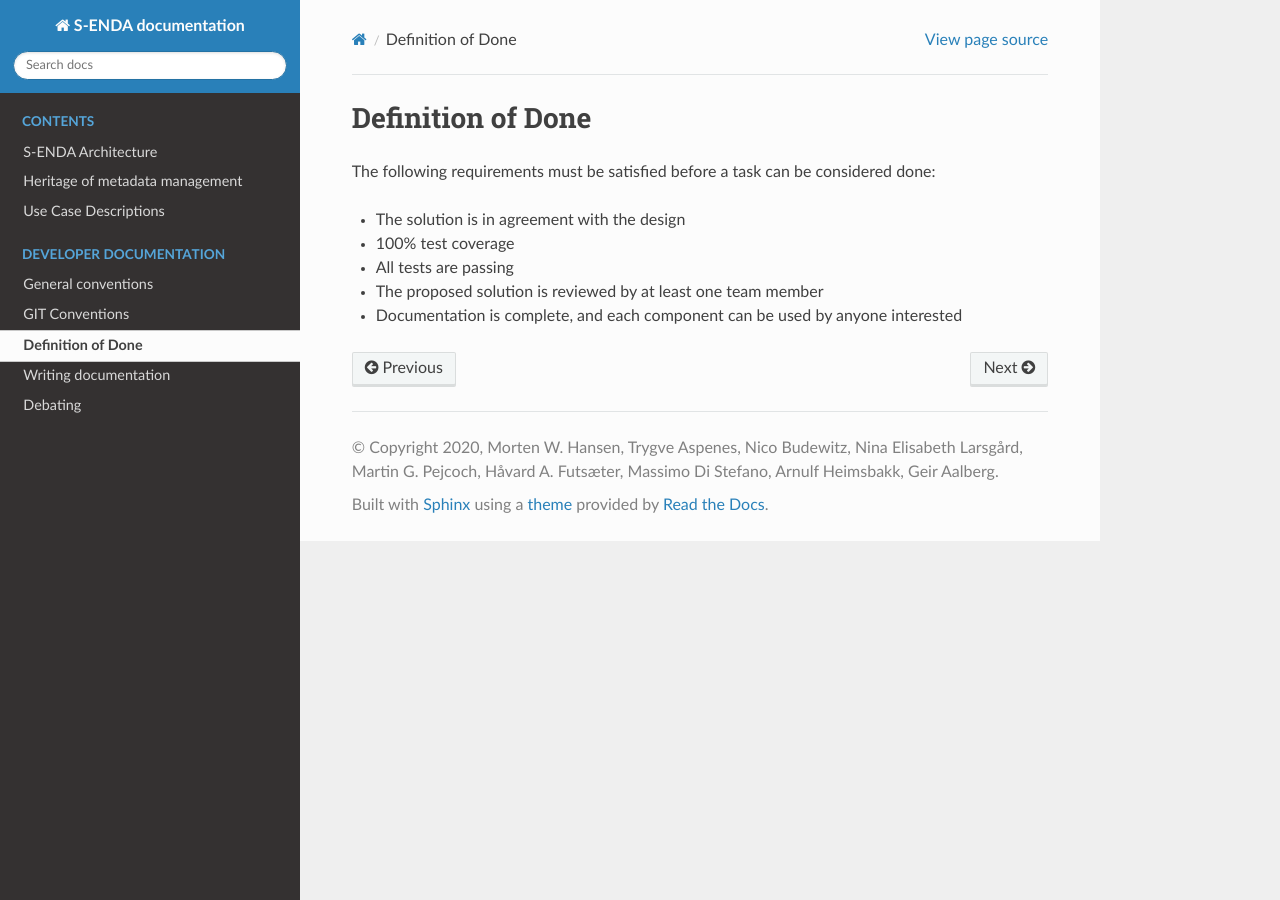
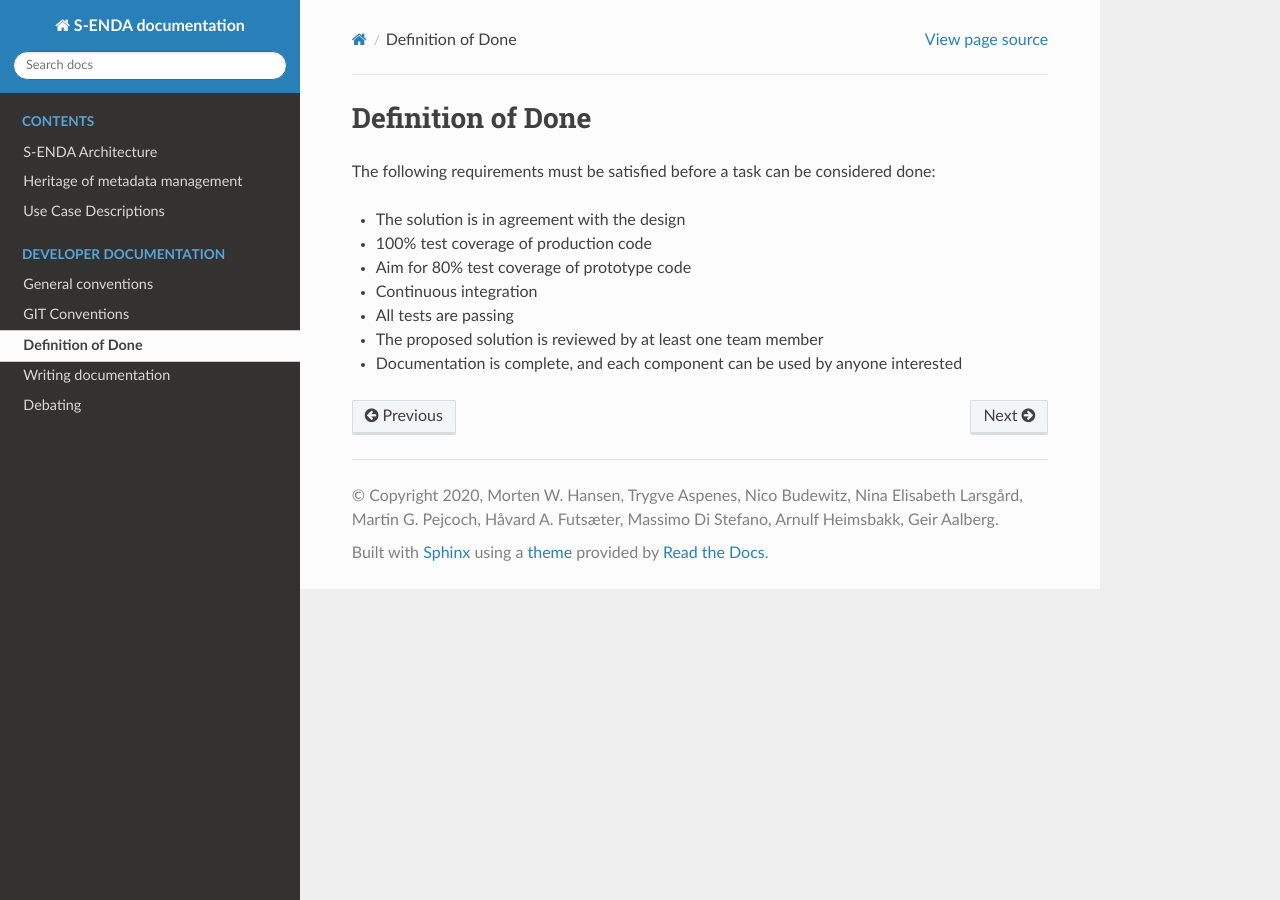
Before and after one commit to metno/S-ENDA-documentation, a Sphinx documentation site: the page built from source/definition_of_done.rst, in a window 1280 px wide. Built offline with Sphinx 7.4.7 and the Read the Docs theme 2.0.0, drawn with Linux system fonts in a browser that asks for light colours.

Commit message:
#66: updated DoD according to discussion at standup meeting 30/1

```diff
--- a/source/definition_of_done.rst
+++ b/source/definition_of_done.rst
@@ -4,7 +4,9 @@ Definition of Done
 The following requirements must be satisfied before a task can be considered done:
 
 * The solution is in agreement with the design
-* 100% test coverage
+* 100% test coverage of production code
+* Aim for 80% test coverage of prototype code
+* Continuous integration
 * All tests are passing
 * The proposed solution is reviewed by at least one team member
 * Documentation is complete, and each component can be used by anyone interested
```
